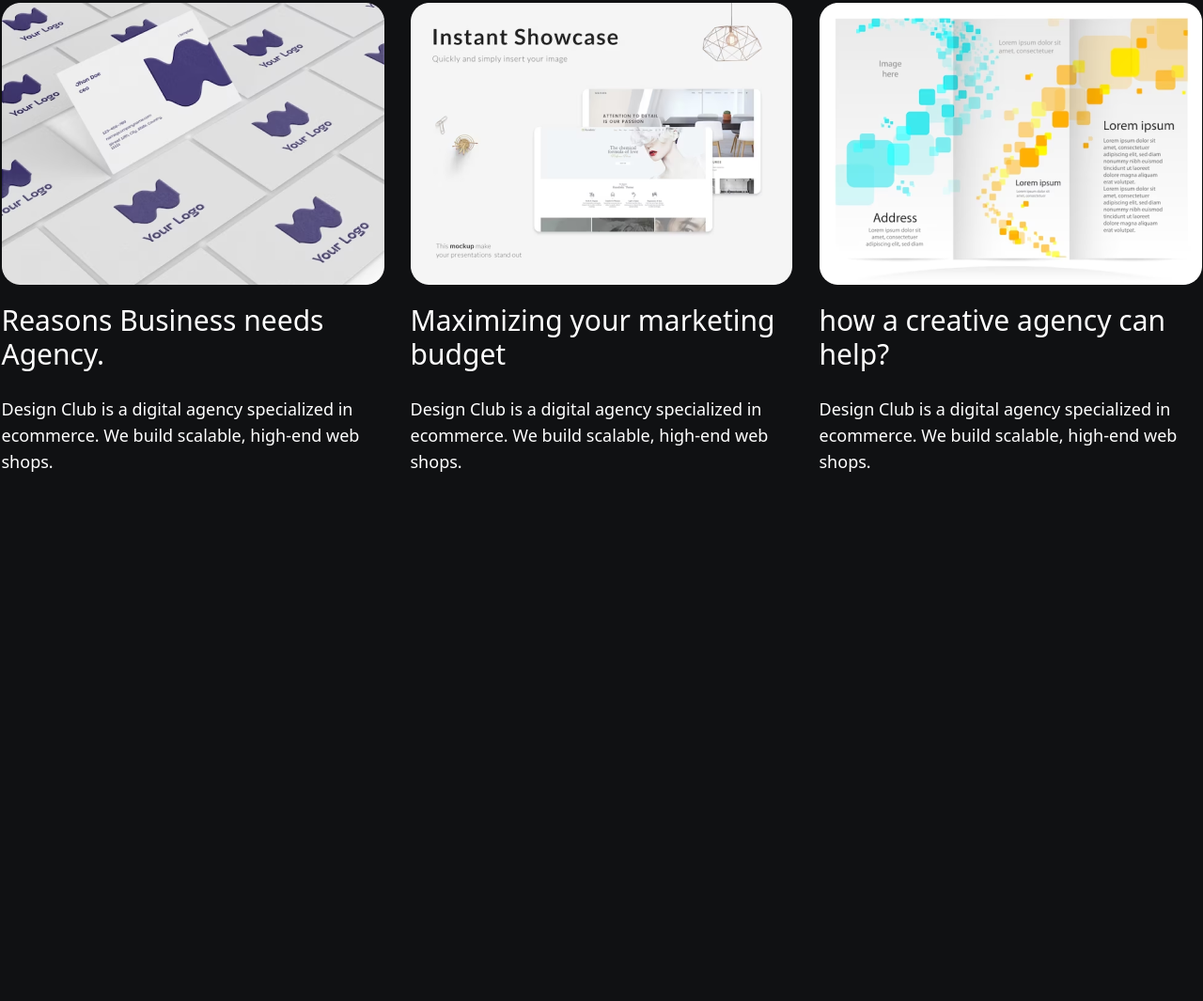
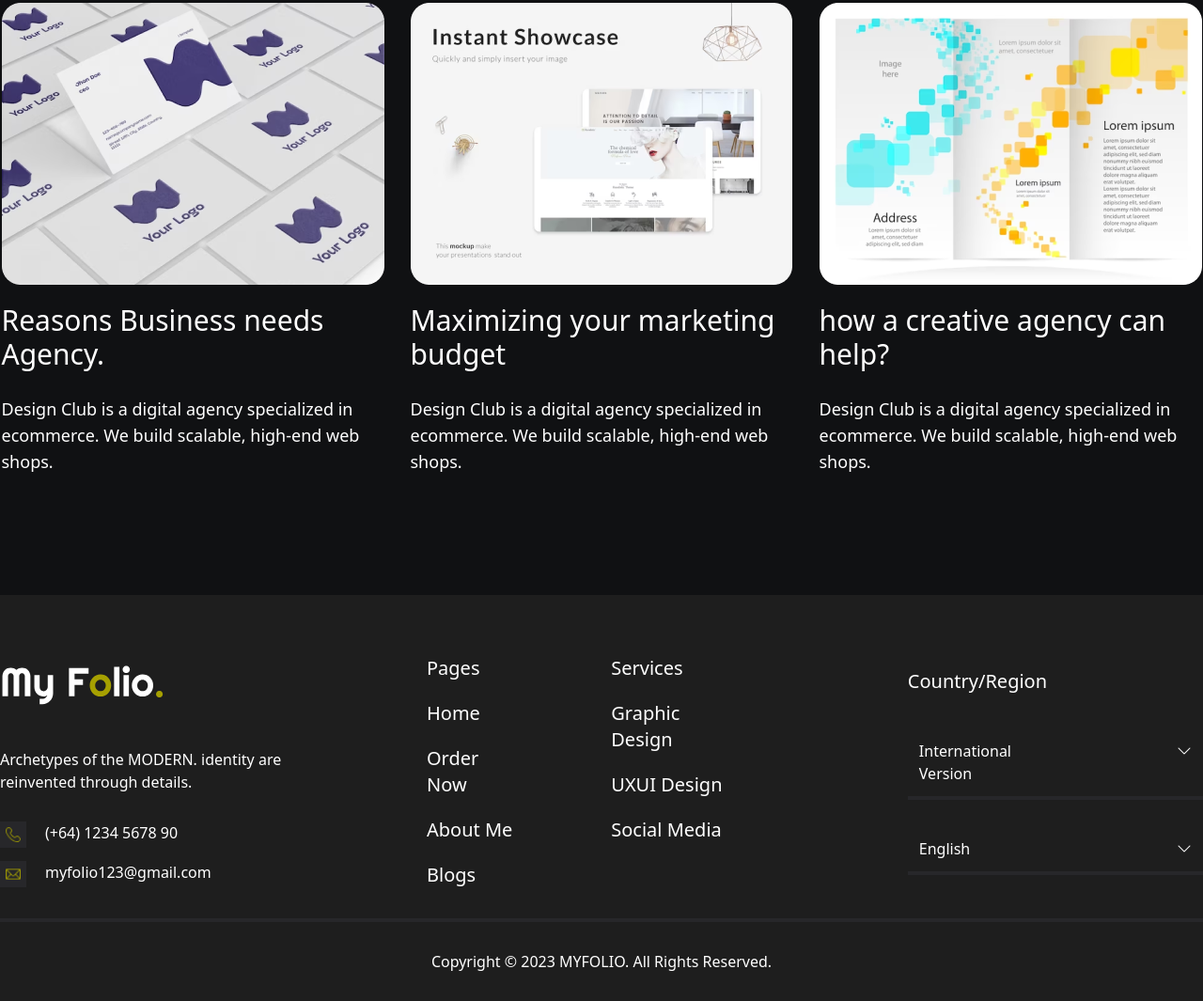
Before and after one commit to kiarashAlizadeh/MYFOLIO, a website: page index.html in a window 1280 px wide. Shown: the part 4987-6052 px from the top of the page at 94% size. Before the commit the page ends 5492 px from the top, so only its background shows below. Drawn offline with nearby package versions, Linux system fonts and the light colour scheme.

Commit message:
footer added

```diff
--- a/index.html
+++ b/index.html
@@ -278,45 +278,112 @@
       </section>
 
       <!-- blogs -->
-      <section class="flex flex-col items-center">
-        <div
-          class="text-[40px] text-dark-yellow mt-[120px] mb-[80px]"
-        >
+      <section class="flex flex-col items-center mb-32">
+        <div class="text-[40px] text-dark-yellow mt-[120px] mb-[80px]">
           BLOGS
         </div>
         <div class="flex justify-center gap-7">
           <div class="flex flex-col items-start">
-            <img src="./assets/images/main-blogs-pic1.png" alt="">
+            <img src="./assets/images/main-blogs-pic1.png" alt="" />
             <span class="text-3xl mt-5 mb-[26px]">
               Reasons Business needs
-              <br>Agency.
+              <br />Agency.
             </span>
             <p class="text-lg w-[407px]">
-              Design Club is a digital agency specialized in ecommerce. We build scalable, high-end web shops.
+              Design Club is a digital agency specialized in ecommerce. We build
+              scalable, high-end web shops.
             </p>
           </div>
           <div class="flex flex-col items-start">
-            <img src="./assets/images/main-blogs-pic2.png" alt="">
+            <img src="./assets/images/main-blogs-pic2.png" alt="" />
             <span class="text-3xl mt-5 mb-[26px]">
               Maximizing your marketing
-              <br>budget
+              <br />budget
             </span>
             <p class="text-lg w-[407px]">
-              Design Club is a digital agency specialized in ecommerce. We build scalable, high-end web shops.
+              Design Club is a digital agency specialized in ecommerce. We build
+              scalable, high-end web shops.
             </p>
           </div>
           <div class="flex flex-col items-start">
-            <img src="./assets/images/main-blogs-pic3.png" alt="">
+            <img src="./assets/images/main-blogs-pic3.png" alt="" />
             <span class="text-3xl mt-5 mb-[26px]">
               how a creative agency can
-              <br>help?
+              <br />help?
             </span>
             <p class="text-lg w-[407px]">
-              Design Club is a digital agency specialized in ecommerce. We build scalable, high-end web shops.
+              Design Club is a digital agency specialized in ecommerce. We build
+              scalable, high-end web shops.
             </p>
           </div>
         </div>
       </section>
     </main>
+
+    <footer class="bg-dark-gray">
+      <!-- main footer -->
+      <section
+        class="flex justify-center items-center pt-16 pb-8 border-b-4 border-zinc-800"
+      >
+        <div class="flex flex-col">
+          <a href="#"
+            ><img class="w-44 mb-11" src="./assets/images/logo.svg" alt="logo"
+          /></a>
+          <p class="w-96 mb-[30px]">
+            Archetypes of the MODERN. identity are reinvented through details.
+          </p>
+
+          <a class="flex mb-3.5" href="tel:+641234567890">
+            <img
+              class="w-7 bg-zinc-800 p-1.5 mr-5"
+              src="./assets/images/footer-telIcon.png"
+              alt="telIcon"
+            />
+            (+64) 1234 5678 90</a
+          >
+
+          <a class="flex" href="mailto:myfolio123@gmail.com">
+            <img
+              class="w-7 bg-zinc-800 p-1.5 mr-5"
+              src="./assets/images/footer-mailIcon.png"
+              alt="mailIcon"
+            />
+            myfolio123@gmail.com</a
+          >
+        </div>
+        <div class="flex ml-[70px] mr-44">
+          <ul class="flex flex-col text-xl mr-24 gap-5">
+            <li><a href="">Pages</a></li>
+            <li><a href="">Home</a></li>
+            <li><a href="">Order Now</a></li>
+            <li><a href="">About Me</a></li>
+            <li><a href="">Blogs</a></li>
+          </ul>
+          <ul class="flex flex-col text-xl gap-5">
+            <li><a href="">Services</a></li>
+            <li><a href="">Graphic Design</a></li>
+            <li><a href="">UXUI Design</a></li>
+            <li><a href="">Social Media</a></li>
+          </ul>
+        </div>
+        <div class="flex flex-col">
+          <span class="mb-9 text-xl">Country/Region</span>
+          <a href="" class="flex justify-between border-b-4 border-zinc-800 p-3 mb-7">
+            <span class="mr-[122px]"> International Version </span>
+            <i class="bi bi-chevron-down"></i>
+          </a>
+          <a href="" class="flex justify-between border-b-4 border-zinc-800 p-3">
+
+            <span class="mr-[122px]"> English </span>
+            <i class="bi bi-chevron-down"></i>
+          </a>
+        </div>
+      </section>
+
+      <!-- copyright -->
+      <section class="text-center py-[30px]">
+        Copyright © 2023 MYFOLIO. All Rights Reserved.
+      </section>
+    </footer>
   </body>
 </html>
```
Also changed, not shown: assets/css/main-min.css, assets/css/main.css, assets/images/footer-mailIcon.png (added), assets/images/footer-telIcon.png (added).
